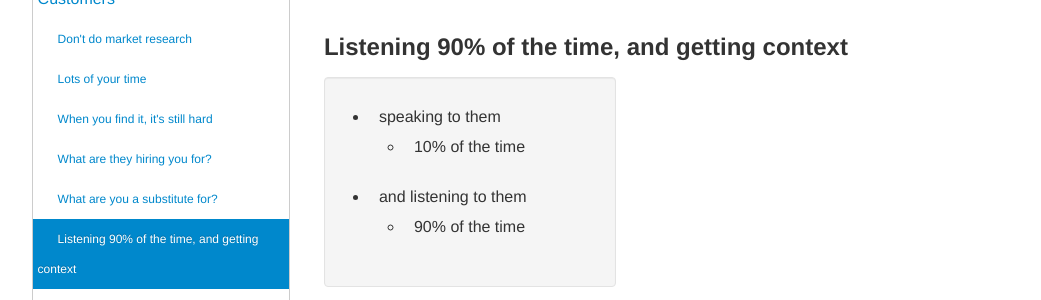
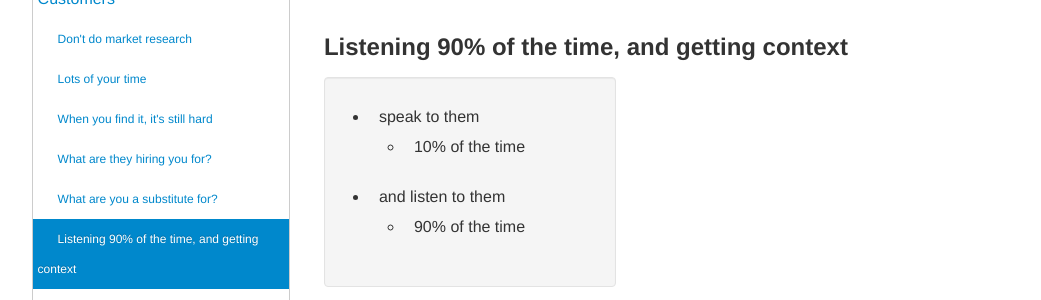
Before and after one commit to katpavan/katpavan.github.io, a Jekyll site: the page test.html, which Jekyll copies as it is, in a window 1280 px wide and 900 px high, scrolled down 19691 px. Shown: the part 152-452 px from the top of the window, without its empty margins (14-1055 px from the left). Built offline with Jekyll 4.4.1, drawn with Linux system fonts in a browser that asks for light colours.

Commit message:
update language

```diff
--- a/test.html
+++ b/test.html
@@ -1559,12 +1559,12 @@
                                     <div class="span4 well">
                                         <ul>
                                             <li>
-                                                speaking to them
+                                                speak to them
                                                 <ul>
                                                     <li>10% of the time</li>
                                                 </ul>
                                             </li>
-                                            <li>and listening to them
+                                            <li>and listen to them
                                                 <ul>
                                                     <li>90% of the time</li>
                                                 </ul>
```
